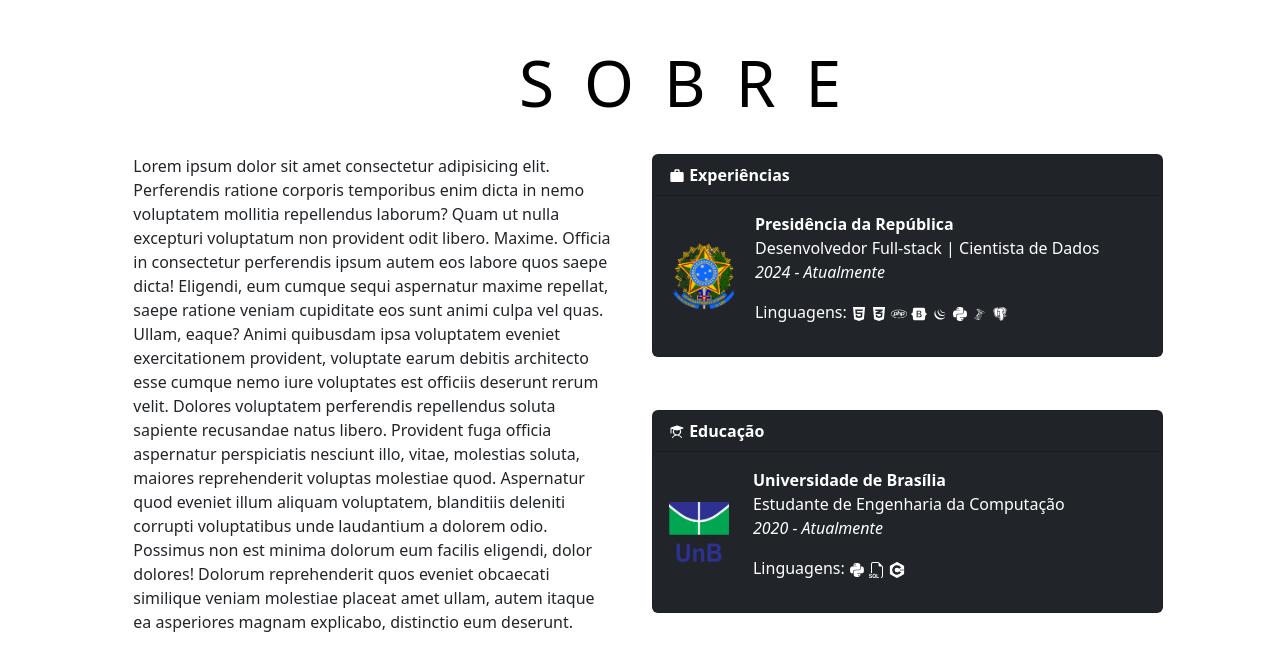
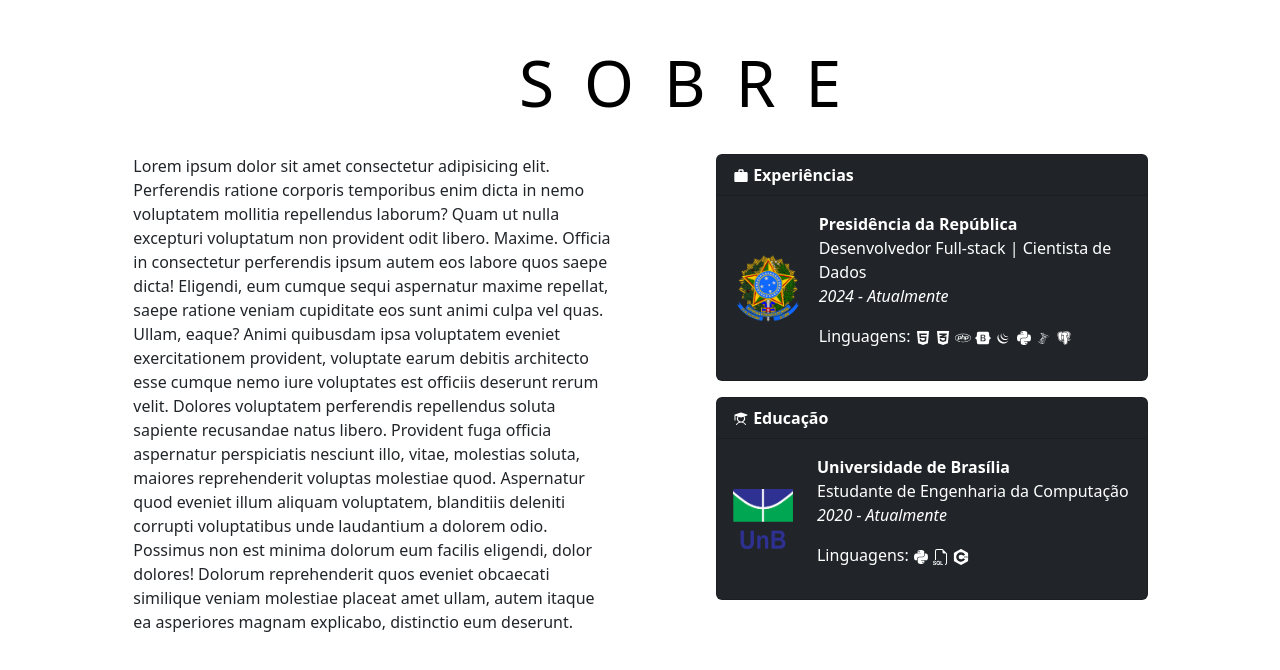
Before and after one commit to Tiagonuness/my-portfolio, a React (Vite) app: page / in a window 1280 px wide. Shown: the part 987-1657 px from the top of the page. Built offline with nearby package versions, Linux system fonts and the light colour scheme.

Commit message:
about 80%

```diff
--- a/src/pages/Home/sections/About/About.css
+++ b/src/pages/Home/sections/About/About.css
@@ -27,11 +27,6 @@
     z-index: -1;
 }
 
-.card {
-    border: none;
-    border-radius: 0;
-}
-
 .card-header {
     background-color: #333;
     font-weight: bold;
--- a/src/pages/Home/sections/About/About.tsx
+++ b/src/pages/Home/sections/About/About.tsx
@@ -30,10 +30,10 @@
               Possimus non est minima dolorum eum facilis eligendi, dolor dolores! Dolorum reprehenderit quos eveniet obcaecati similique veniam molestiae placeat amet ullam, autem itaque ea asperiores magnam explicabo, distinctio eum deserunt.
             </p>
           </div>
-          <div className="col-lg-6 d-flex justify-content-center" id="carreira">
-            <div className="row col-lg-12">
-              <div className="col-lg-11">
-                <div className="card bg-dark text-white">
+          <div className="col-lg-6" id="carreira">
+            <div className="row d-flex justify-content-center">
+              <div className="col-lg-9">
+                <div className="card bg-dark text-white" >
                 <div className="card-header"><MdOutlineWork /> Experiências</div>
                   <div className="card-body">
                     <div className="d-flex align-items-center">
@@ -53,7 +53,7 @@
                   </div>
                 </div>
               </div>
-              <div className="col-lg-11 mt-3">
+              <div className="col-lg-9 mt-3">
                 <div className="card bg-dark text-white">
                   <div className="card-header"><PiStudentFill /> Educação</div>
                   <div className="card-body">
```
